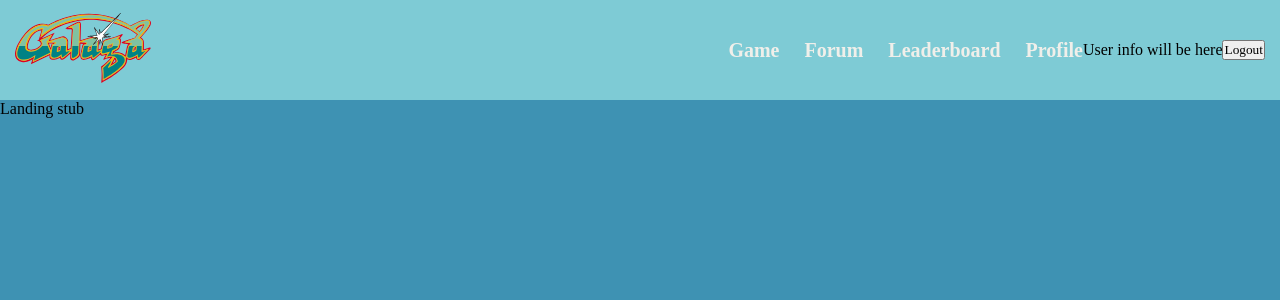
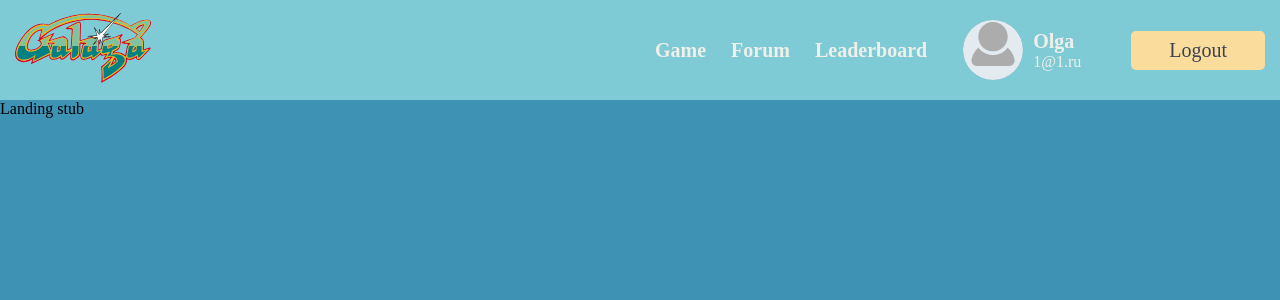
Before and after one commit to mccorn/RE4M_game, a React (Vite) app in the folder packages/client/: page / in a window 1280 px wide. Shown: the top 300 px of the page. Built offline with nearby package versions, Linux system fonts and the light colour scheme.

Commit message:
feature/R4SU-11 navigation improved, avatar helper added, mocks added, css improved

```diff
--- /dev/null
+++ b/packages/client/src/api/api.ts
@@ -0,0 +1,10 @@
+const APP_HOST = '/api';
+const HOST = `${APP_HOST}/v2`;
+
+const API = {
+    HOST,
+    APP_HOST,
+    RESOURCES: `${HOST}/resources`,
+};
+
+export default API;
--- a/packages/client/src/assets/variables.scss
+++ b/packages/client/src/assets/variables.scss
@@ -1,5 +1,19 @@
+/* common */
+
 $backgroundColor: #3e92b3;
 $backgroundColorSecondary: #7ecbd5;
 $textColor: #f0efea;
 $textColorSecondary: #f8cd6b;
+$textColorDark: #3f4151;
 $alertColor: #c1564b;
+
+$fontSizeMain: 20px;
+
+/* button */
+
+$buttonBackgroundColor: #fadd9c;
+
+/* header */
+$headerHeight: 70px;
+
+$fontSizeSecondary: 16px;
--- a/packages/client/src/components/common/button/button.module.scss
+++ b/packages/client/src/components/common/button/button.module.scss
@@ -1,7 +1,17 @@
+@import '@/assets/variables.scss';
+
 .normal {
-    display: flex;
+    cursor: pointer;
+    border: none;
+    background-color: $buttonBackgroundColor;
+    border-radius: 5px;
+    font-size: $fontSizeMain;
+    transition: background-color 0.3s ease;
+    color: $textColorDark;
 }
 
 .medium {
-    display: flex;
+    font-size: $fontSizeMain;
+    padding: 8px 38px;
+    font-weight: 500;
 }
--- a/packages/client/src/components/header/header.module.scss
+++ b/packages/client/src/components/header/header.module.scss
@@ -11,7 +11,7 @@
 }
 
 .header__logo {
-    height: 70px;
+    height: $headerHeight;
 }
 
 .header__navigation {
--- a/packages/client/src/components/header/header.tsx
+++ b/packages/client/src/components/header/header.tsx
@@ -1,10 +1,12 @@
 import React, { FC, MouseEventHandler } from 'react';
-import { NavLink } from 'react-router-dom';
+import { Link, NavLink } from 'react-router-dom';
 import classNames from 'classnames';
 import style from './header.module.scss';
 import Button from '../common/button/button';
 import { RoutePaths as Paths } from '../../router/router';
 import Logo from '@/assets/images/logo.svg';
+import UserInfo from '../userInfo/userInfo';
+import mockUser from '../../mocks/mockUser';
 
 // todo move this to redux later
 type THeaderProps = {
@@ -16,13 +18,12 @@ const Header: FC<THeaderProps> = () => {
 
     const calculateLinkClass = (isActive: boolean) =>
         classNames(style.header__link, { header__link_active: isActive });
-
     return (
         <div className={style.header}>
             <div>
-                <NavLink to={Paths.LANDING}>
+                <Link to={Paths.LANDING}>
                     <img className={style.header__logo} src={Logo} alt="Home" />
-                </NavLink>
+                </Link>
             </div>
 
             <div className={style.header__navigation}>
@@ -42,14 +43,9 @@ const Header: FC<THeaderProps> = () => {
                         className={({ isActive }) => calculateLinkClass(isActive)}>
                         Leaderboard
                     </NavLink>
-                    <NavLink
-                        to={Paths.PROFILE}
-                        className={({ isActive }) => calculateLinkClass(isActive)}>
-                        Profile
-                    </NavLink>
                 </nav>
 
-                <div className={style['header__user-info']}>User info will be here</div>
+                <UserInfo user={mockUser} />
 
                 <Button size="medium" text="Logout" click={logout} />
             </div>
--- /dev/null
+++ b/packages/client/src/components/userInfo/userInfo.module.scss
@@ -0,0 +1,38 @@
+@import '@/assets/variables.scss';
+
+.user {
+    height: $headerHeight;
+    margin: 0px 50px 0 36px;
+    display: flex;
+    justify-content: center;
+    align-items: center;
+    gap: 10px;
+}
+
+.user__avatar {
+    width: 60px;
+    height: 60px;
+    border-radius: 30px;
+    background-color: $backgroundColor;
+    min-width: 60px;
+    overflow: hidden;
+    justify-content: center;
+    align-items: center;
+    display: flex;
+}
+
+.user__info {
+    color: $textColor;
+}
+
+.user__name {
+    font-size: $fontSizeMain;
+    font-weight: 600;
+    transition: all 0.2s ease-in-out;
+}
+
+.user__email {
+    font-size: $fontSizeSecondary;
+    font-weight: 400;
+    transition: all 0.2s ease-in-out;
+}
--- /dev/null
+++ b/packages/client/src/components/userInfo/userInfo.tsx
@@ -0,0 +1,31 @@
+import React, { FC } from 'react';
+import { Link } from 'react-router-dom';
+import style from './userInfo.module.scss';
+// todo create aliases @
+import calculateAvatarUrl from '../../helpers/avatarHelper';
+import TUser from '../../dataTypes/dataTypes';
+import { RoutePaths } from '../../router/router';
+
+type TUserInfoProps = {
+    user: TUser;
+};
+
+const UserInfo: FC<TUserInfoProps> = ({ user }) => {
+    const userDisplayName = user?.displayName ? user.displayName : user.login;
+
+    return (
+        <div className={style.user}>
+            <div className={style.user__avatar}>
+                <Link to={RoutePaths.PROFILE}>
+                    <img alt="user avatar" src={calculateAvatarUrl(user.avatar)} />
+                </Link>
+            </div>
+            <div className={style.user__info}>
+                <div className={style.user__name}>{userDisplayName}</div>
+                <div className={style.user__email}>{user.email}</div>
+            </div>
+        </div>
+    );
+};
+
+export default UserInfo;
--- /dev/null
+++ b/packages/client/src/dataTypes/dataTypes.ts
@@ -0,0 +1,13 @@
+// todo move to redux
+type TUser = {
+    id: number;
+    login: string;
+    email: string;
+    firstName: string;
+    secondName: string;
+    displayName: string;
+    phone: string;
+    avatar: string | null;
+};
+
+export default TUser;
--- /dev/null
+++ b/packages/client/src/helpers/avatarHelper.ts
@@ -0,0 +1,11 @@
+import defaultAvatar from '@/assets/images/defaultAvatar.png';
+import API from '../api/api'; // todo @
+
+const calculateAvatarUrl = (avatar: string | null) => {
+    if (avatar) {
+        return API.RESOURCES + avatar;
+    }
+    return defaultAvatar;
+};
+
+export default calculateAvatarUrl;
--- /dev/null
+++ b/packages/client/src/mocks/mockUser.ts
@@ -0,0 +1,14 @@
+import TUser from '../dataTypes/dataTypes';
+
+const mockUser: TUser = {
+    login: 'Hellga',
+    displayName: 'Olga',
+    firstName: 'Olga',
+    avatar: null,
+    email: '1@1.ru',
+    id: 1,
+    phone: '12345',
+    secondName: 'K',
+};
+
+export default mockUser;
```
Also changed, not shown: packages/client/src/assets/images/defaultAvatar.png (added), 1 other file (tests, documents, lock files or other folders).
